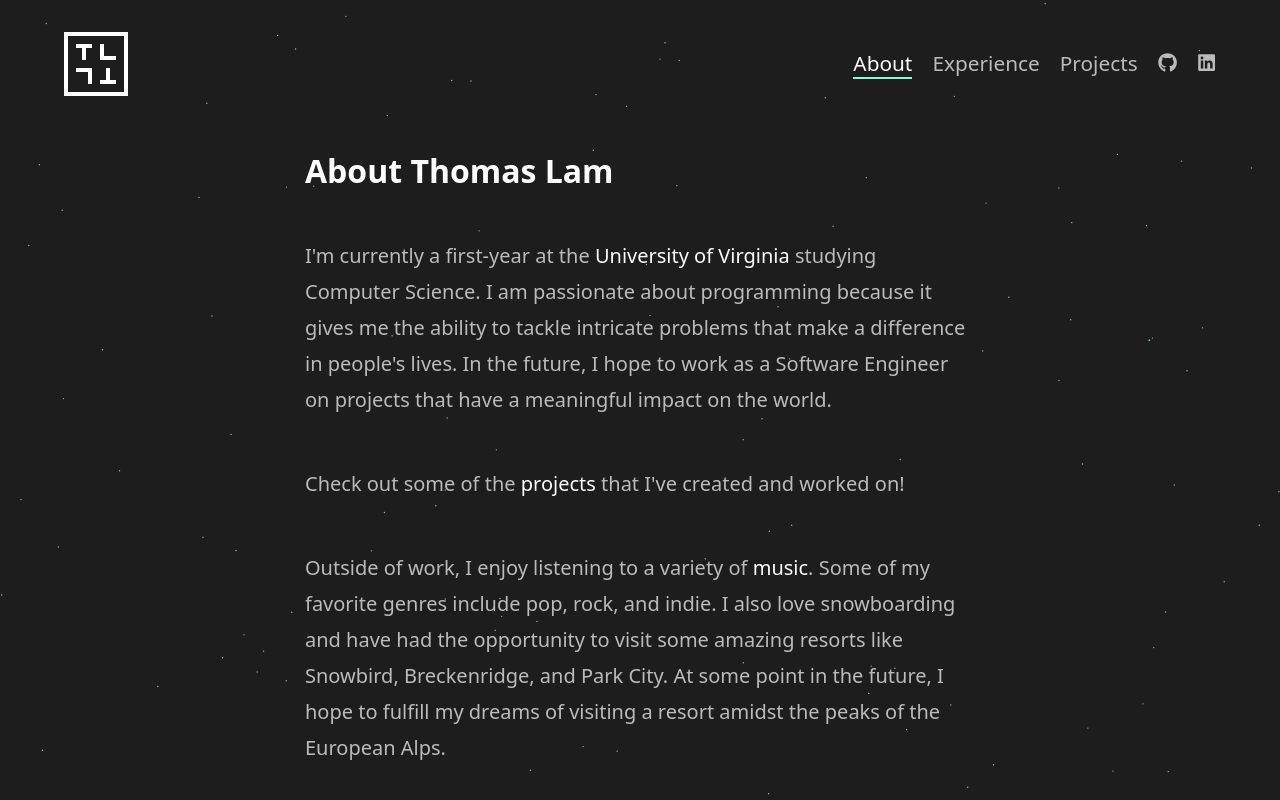
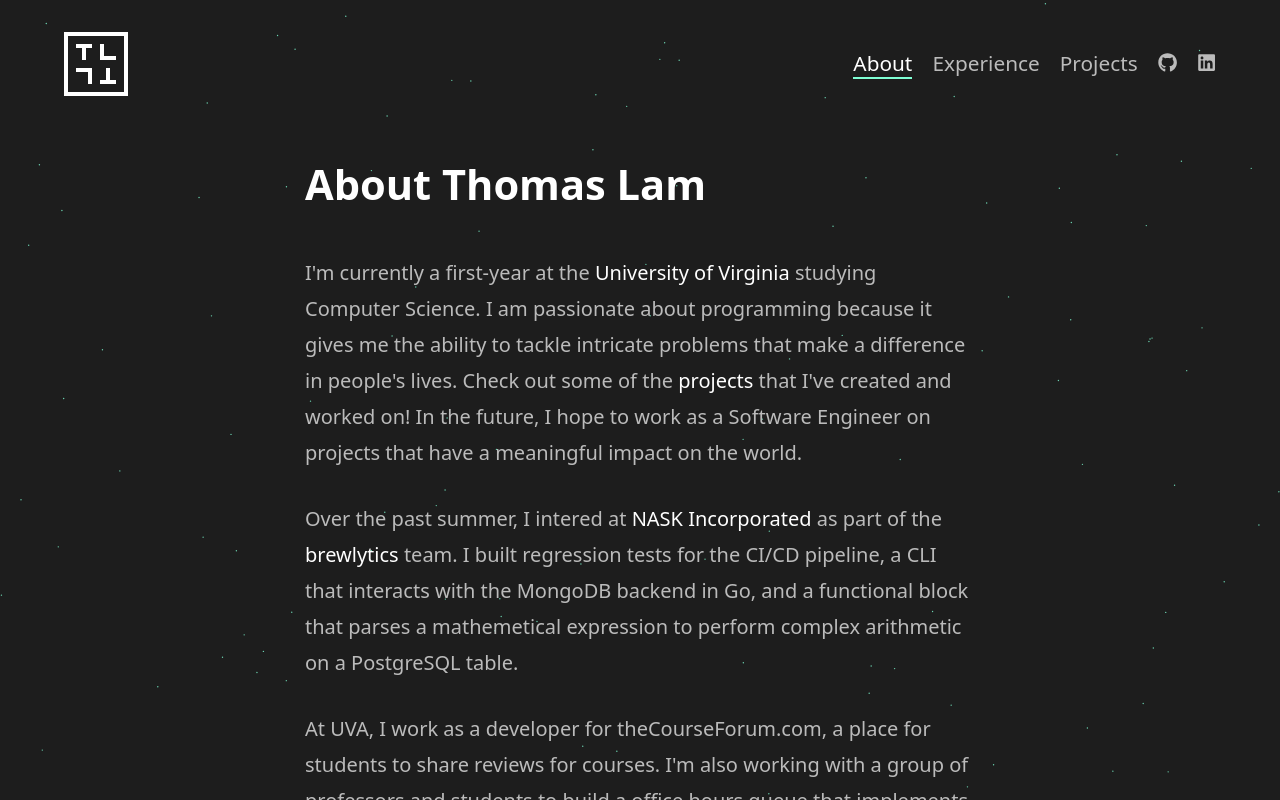
Before and after one commit to t0mmylam/thomaslam.info, a React (Vite) app: page /about in a window 1280 px wide. Shown: the top 800 px of the page. Built offline with nearby package versions, Linux system fonts and the light colour scheme.

Commit message:
finish about

```diff
--- a/src/components/Footer/index.css
+++ b/src/components/Footer/index.css
@@ -6,12 +6,30 @@ footer {
     display: flex;
     align-items: center;
     justify-content: center;
+    color: #bbb;
 }
 
 .footer-icons {
-    display: grid;
-    grid-template-columns: repeat(3, auto);
-    grid-gap: 20px;
-    justify-content: center;
-    max-width: 670px;
+    display: flex;
+    align-items: center;
+    justify-content: space-between;
+    max-width: 72rem;
+    width: 100%;
 }
+
+.footer-icon {
+    color: #bbb;
+    font-weight: 500;
+    letter-spacing: 0rem;
+    position: relative;
+    display: inline-block;
+}
+
+#footer-p {
+    padding: 0;
+    margin: 0;
+}
+
+#end {
+    margin-bottom: 5rem;
+}
--- a/src/components/Footer/index.jsx
+++ b/src/components/Footer/index.jsx
@@ -7,7 +7,8 @@ function Footer() {
   return (
     <footer>
       <div className="footer-icons">
-        <Link className="nav-links underline-hover-effect" to="/">
+        <p id='footer-p'>Send me an email at <a href='mailto:bqs7kc@virginia.edu'>bqs7kc@virginia.edu</a></p>
+        <Link className="footer-icon underline-hover-effect" to="/">
           <FaRegEnvelope />
         </Link>
       </div>
--- a/src/index.css
+++ b/src/index.css
@@ -31,6 +31,8 @@ main {
   max-width: 670px;
   color: #bbb;
   position: relative;
+  font-size: 1.3em;
+  padding-inline: 2em;
 }
 
 #tsparticles {
@@ -52,8 +54,8 @@ h1 {
 }
 
 p {
-  margin-top: 1.2em;
-  margin-bottom: 1.2em;
+  margin-top: 0.75em;
+  margin-bottom: 0.75em;
   font-size: 1.25rem;
   line-height: 1.8;
   letter-spacing: 0;
@@ -79,6 +81,7 @@ p a:hover {
 }
 
 #title {
+  margin-top: 2rem;
   margin-bottom: 0;
   color: white;
   font-size: 3.5rem;
--- a/src/pages/About.jsx
+++ b/src/pages/About.jsx
@@ -16,14 +16,47 @@ function About() {
         </a>{" "}
         studying Computer Science. I am passionate about programming because it
         gives me the ability to tackle intricate problems that make a difference
-        in people's lives. In the future, I hope to work as a Software Engineer
-        on projects that have a meaningful impact on the world.
+        in people's lives. Check out some of the{" "}
+        <NavLink to="/projects">projects</NavLink> that I've created and worked
+        on! In the future, I hope to work as a Software Engineer on projects
+        that have a meaningful impact on the world.
       </p>
       <p>
-        Check out some of the <NavLink to="/projects">projects</NavLink> that
-        I've created and worked on!
+        Over the past summer, I intered at{" "}
+        <a href="https://nask.world/" target="_blank" rel="noopener noreferrer">
+          NASK Incorporated
+        </a>{" "}
+        as part of the{" "}
+        <a
+          href="https://brewlytics.com/"
+          target="_blank"
+          rel="noopener noreferrer"
+        >
+          brewlytics
+        </a>{" "}
+        team. I built regression tests for the CI/CD pipeline, a CLI that
+        interacts with the MongoDB backend in Go, and a functional block that
+        parses a mathemetical expression to perform complex arithmetic on a
+        PostgreSQL table.
       </p>
       <p>
+        At UVA, I work as a developer for theCourseForum.com, a place for
+        students to share reviews for courses. I'm also working with a group of
+        professors and students to build a office hours queue that implements AI
+        to group students. At the same time, I'm developing a Q&A bot that uses
+        natural language processing to answer student questions. Outside of
+        writing code, I'm working with a team to write a research paper on CS
+        Education through{" "}
+        <a
+          href="https://engineering.virginia.edu/departments/computer-science/computer-science-research"
+          target="_blank"
+          rel="noopener noreferrer"
+        >
+          UVA's Computer Science Department
+        </a>{" "}
+        to analyze student engagement in courses.
+      </p>
+      <p id='end'>
         Outside of work, I enjoy listening to a variety of{" "}
         <a
           href="https://open.spotify.com/user/lam.tommy?si=c740f4e06b1b4e25"
@@ -32,11 +65,11 @@ function About() {
         >
           music
         </a>
-        . Some of my favorite genres include pop, rock, and indie. I also love
+        . Some of my favorite genres include pop, rap, and indie. I also love
         snowboarding and have had the opportunity to visit some amazing resorts
         like Snowbird, Breckenridge, and Park City. At some point in the future,
-        I hope to fulfill my dreams of visiting a resort amidst the peaks
-        of the European Alps.
+        I hope to fulfill my dreams of visiting a resort amidst the peaks of the
+        European Alps.
       </p>
     </div>
   );
```
